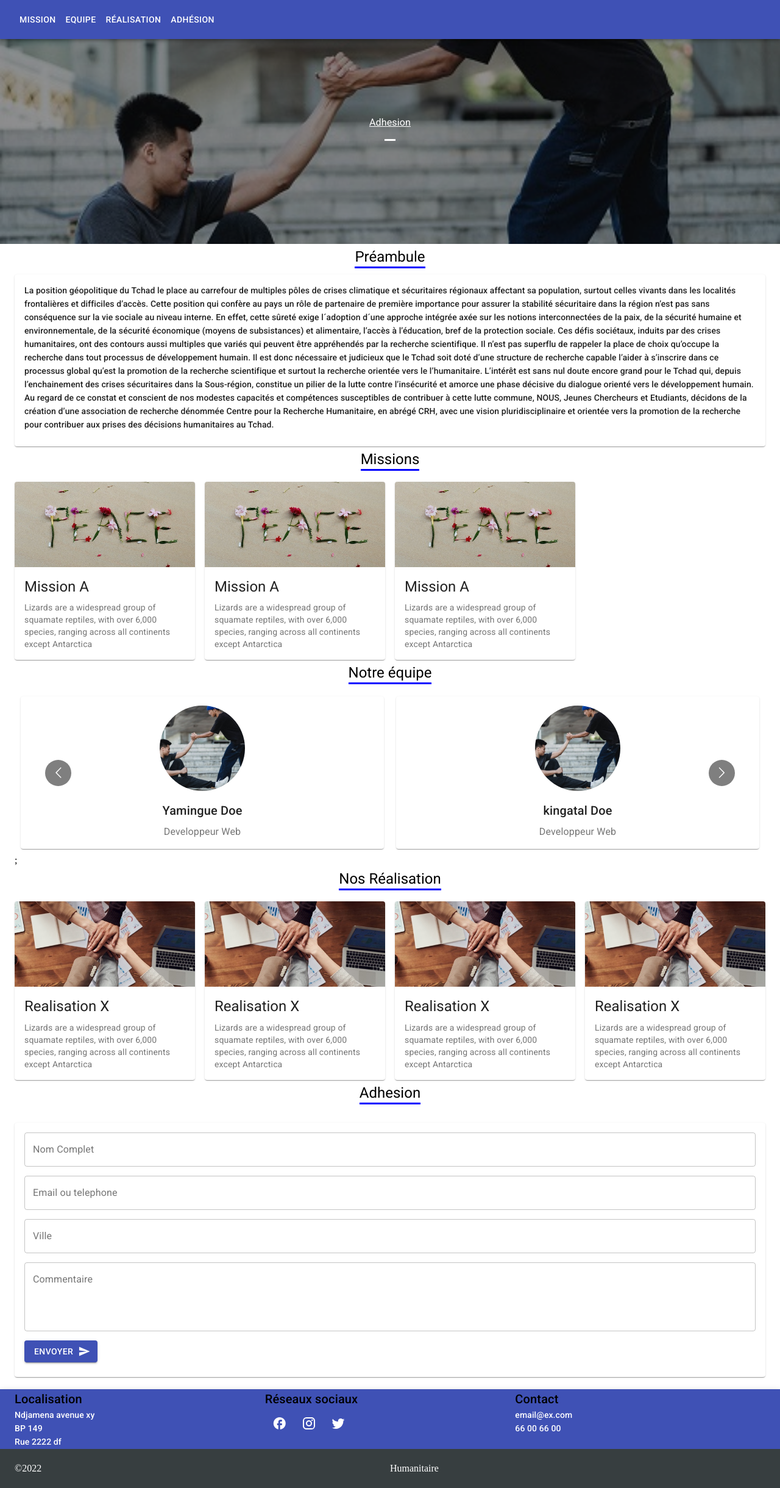
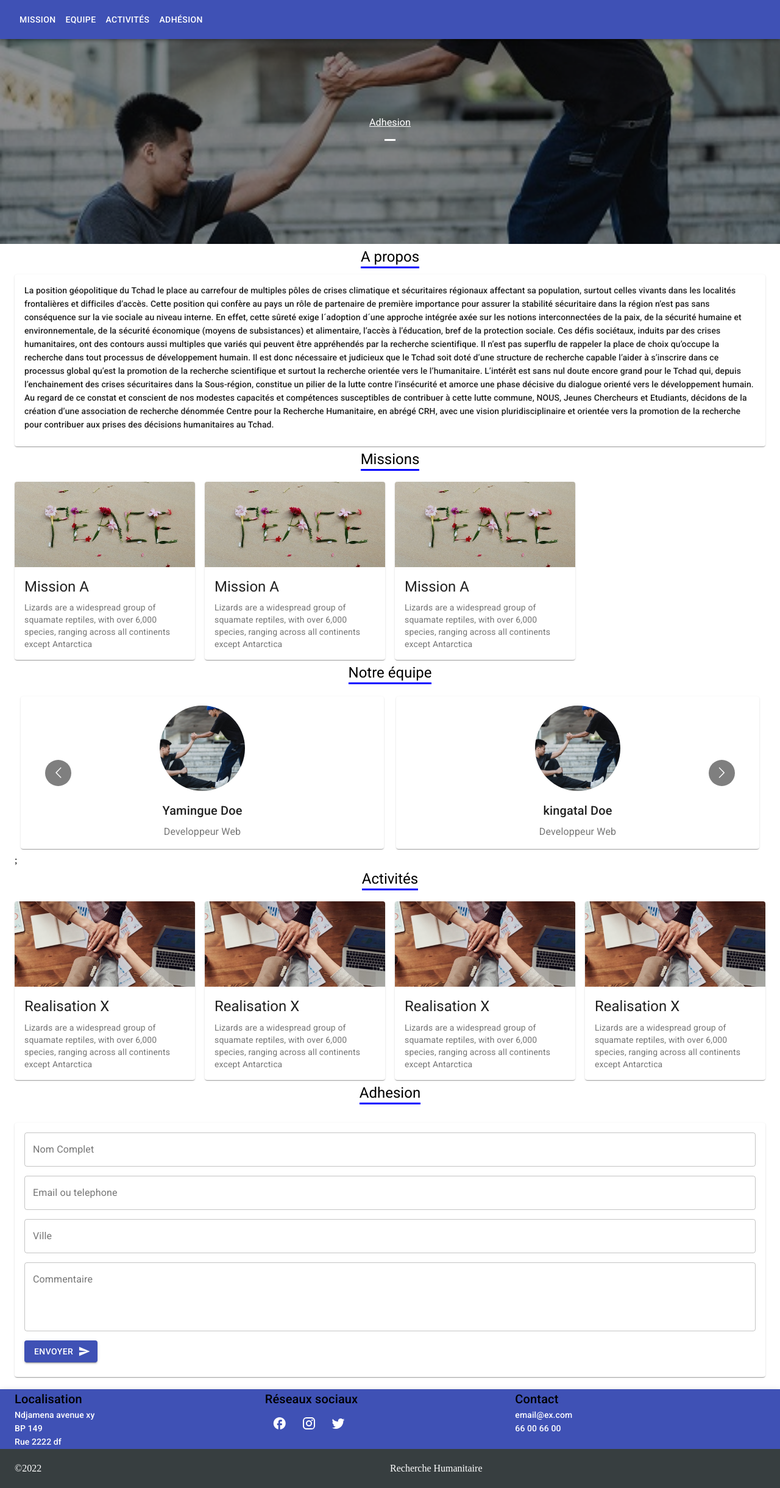
Before and after one commit to Yamingue/humanitaire, a React (Create React App) app: page / in a window 1280 px wide. Shown: the whole page at 61% size. Built offline with nearby package versions, Linux system fonts and the light colour scheme.

Commit message:
changement des mot

```diff
--- a/src/App.js
+++ b/src/App.js
@@ -40,7 +40,7 @@ function App() {
           marginBottom: 10
         }}
       >
-        <Titre text="Préambule" />
+        <Titre text="A propos" />
         <Card>
           <CardContent>
             <Typography variant='subtitle2' >
@@ -100,7 +100,7 @@ function App() {
           <PersonCard nom="Joehn Doe" />
           <PersonCard nom="valdo Doe" />
         </Carousel>;
-        <Titre text="Nos Réalisation" size={170} id='realisation' />
+        <Titre text="Activités" size={170} id='activite' />
         <Grid
           container
           spacing={2}
--- a/src/Component/Footer.js
+++ b/src/Component/Footer.js
@@ -96,7 +96,7 @@ export default function Footer() {
                         ©2022
                         </Grid>
                         <Grid xs={6}>
-                           Humanitaire
+                          Recherche Humanitaire
                         </Grid>
                     </Grid>
                 </Toolbar>
--- a/src/Component/NavBar.js
+++ b/src/Component/NavBar.js
@@ -37,8 +37,8 @@ export default function NavBar() {
                         <Button color="inherit">Equipe</Button>
                     </Link>
 
-                    <Link color='inherit' href='/#realisation'>
-                        <Button color="inherit">Réalisation</Button>
+                    <Link color='inherit' href='/#activite'>
+                        <Button color="inherit">Activités</Button>
                     </Link>
                     <Link color='inherit' href='/#adhesion'>
                         <Button color="inherit">Adhésion</Button>
```
